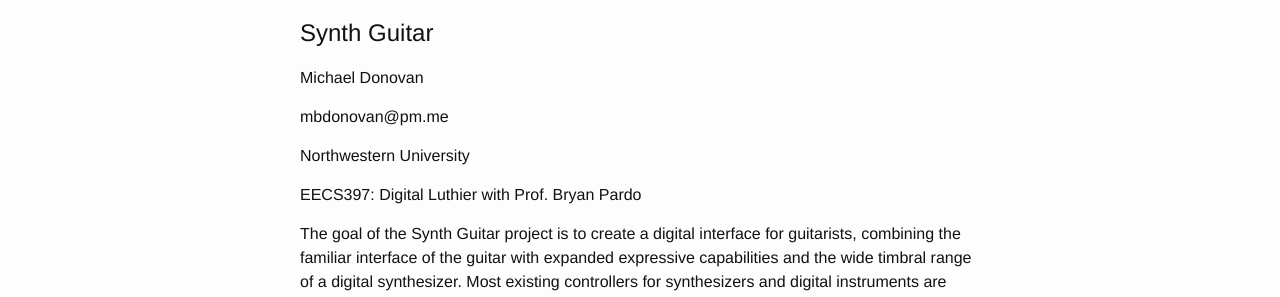
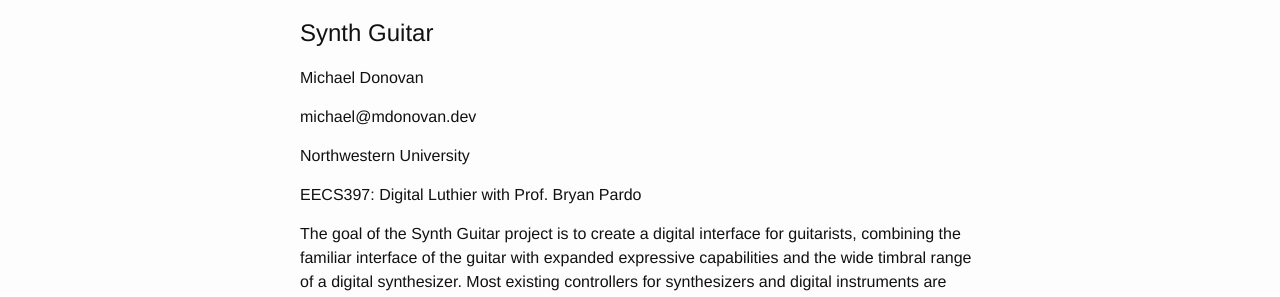
Before and after one commit to michaeldonovan/SynthGuitar, a Jekyll site: the page built from docs/synthguitar.md, in a window 1280 px wide and 900 px high. Shown: the part 134-431 px from the top of the window. Built offline with Jekyll 4.4.1, drawn with Linux system fonts in a browser that asks for light colours; comment, search, counter and statistics services are not loaded.

Commit message:
update email

```diff
--- a/docs/synthguitar.md
+++ b/docs/synthguitar.md
@@ -9,7 +9,7 @@
 ## Synth Guitar
 Michael Donovan
 
-mbdonovan@pm.me
+michael@mdonovan.dev
 
 Northwestern University
 
```
